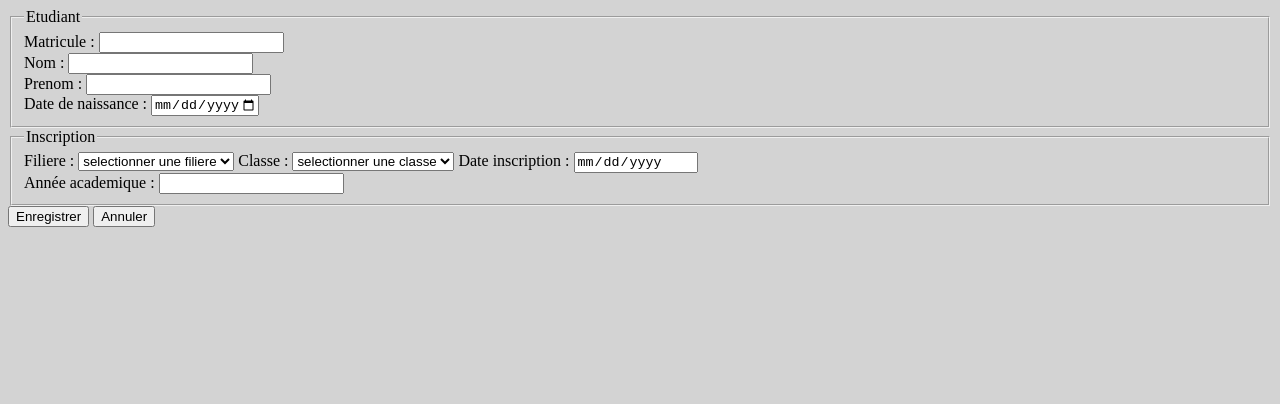
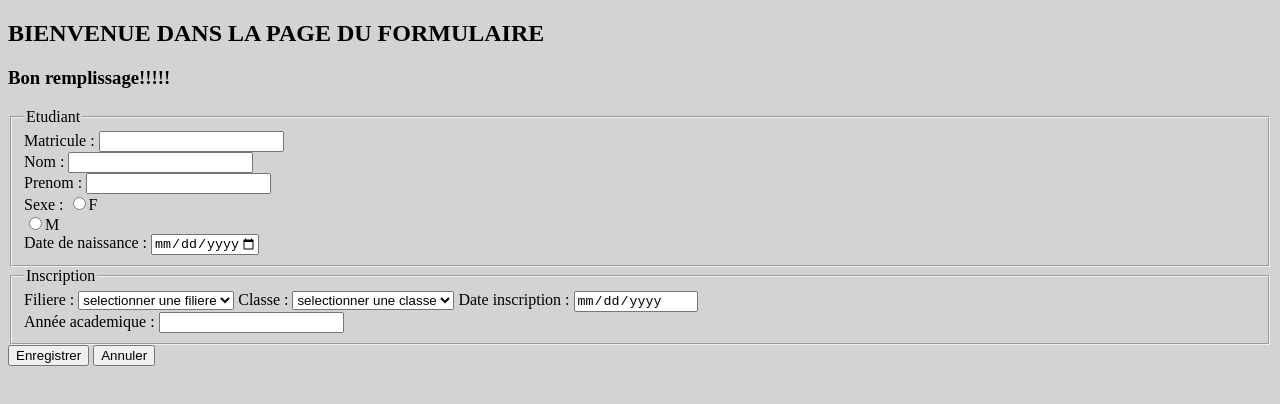
Before and after one commit to fatoumataseck/openclassroom, a plain HTML site: page index.html in a window 1280 px wide. Drawn offline with Linux system fonts and the light colour scheme.

Commit message:
modification de index.html: ajout sexe et titre

```diff
--- a/index.html
+++ b/index.html
@@ -6,6 +6,8 @@
 	<link rel="stylesheet" type="text/css" href="index.css">
 </head>
 <body>
+	<h2>BIENVENUE DANS LA PAGE DU FORMULAIRE </h2>
+	<h3>Bon remplissage!!!!!</h3>
 
 	<fieldset>
                 <legend>Etudiant</legend>
@@ -18,6 +20,10 @@
 
                 <label class="label">Prenom :</label>
                 <input id="prenom" class="input" type="text" name="prenom" required="required" value="" ><br>
+
+                <label class="label">Sexe :</label>
+                <input id="sexe" class="input" type="radio" name="sexe" required value="F" >F<br>
+                <input id="sexe" class="input" type="radio" name="sexe" required value="M" >M<br>
 
                 <label class="label">Date de naissance :</label>
                 <input id="dn" required="required" class="input" type="date" name="dn" max="2003-12-31" min="1988-12-31" value="" ><br>
```
